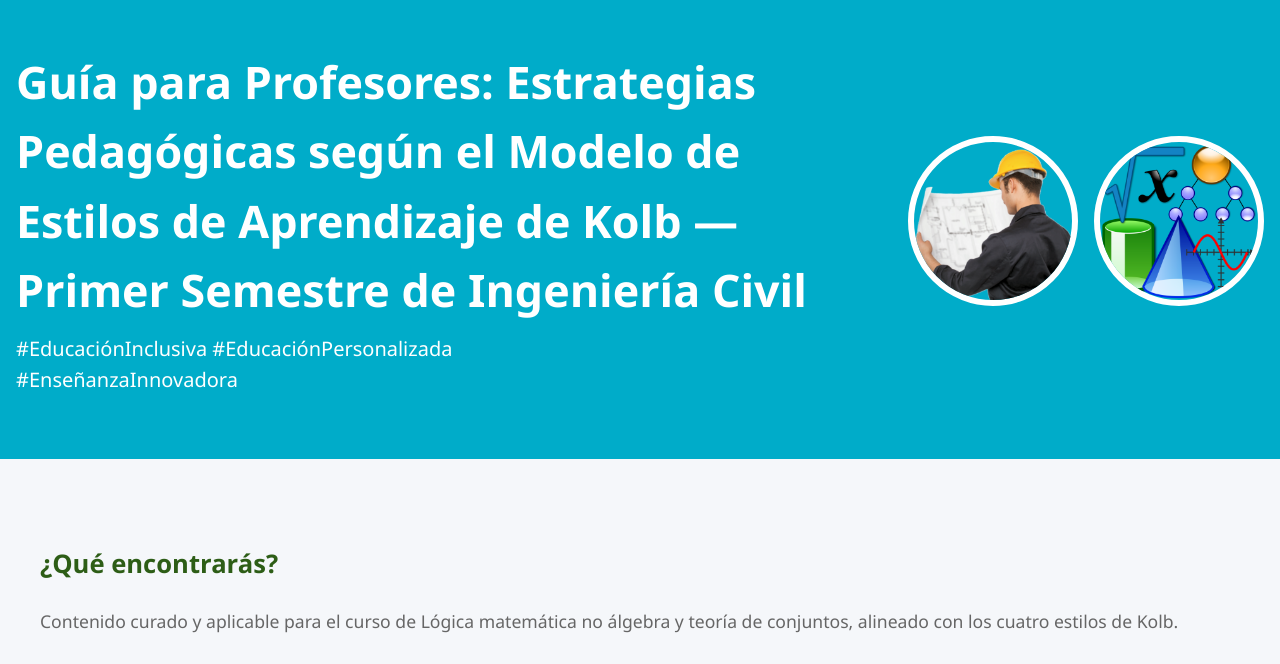
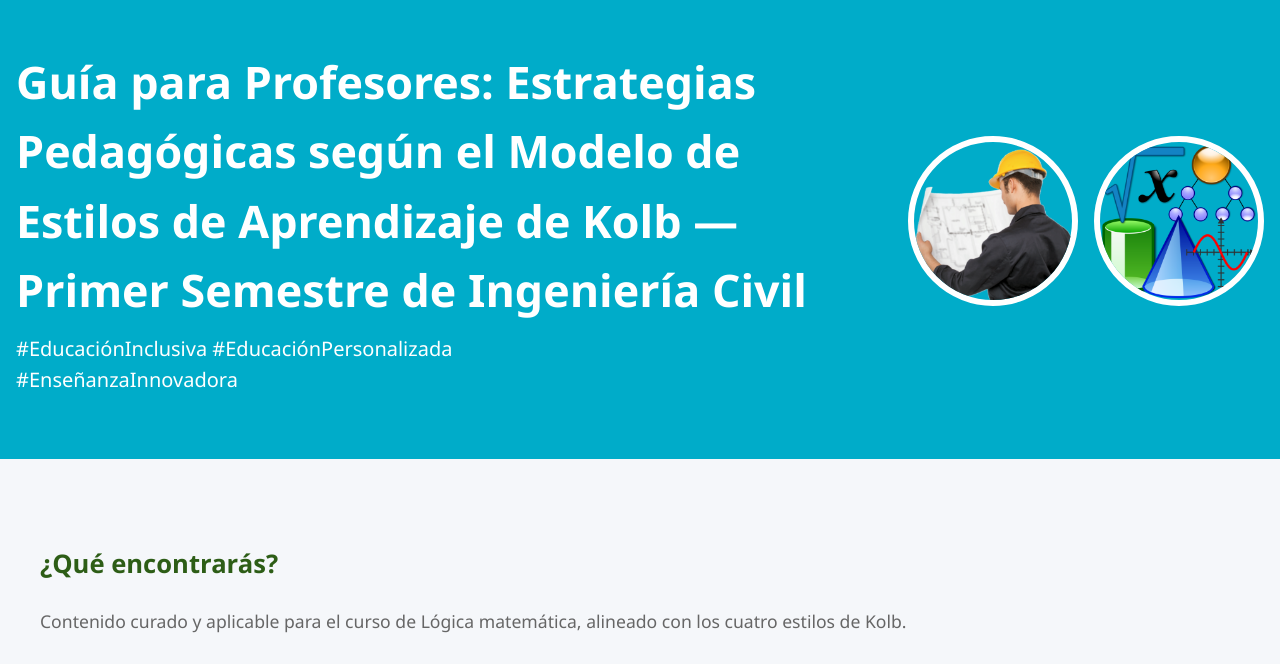
Before and after one commit to JJZapatap/kolb, a plain HTML site: page index.html in a window 1280 px wide. Shown: the part 82-746 px from the top of the page. Drawn offline with Linux system fonts and the light colour scheme.

Commit message:
Update index.html

```diff
--- a/index.html
+++ b/index.html
@@ -46,7 +46,7 @@
   <!-- ===== ¿Qué encontrarás? ===== -->
   <section class="section container">
     <h2>¿Qué encontrarás?</h2>
-    <p class="lead">Contenido curado y aplicable para el curso de  Lógica matemática no álgebra y teoría de conjuntos, alineado con los cuatro estilos de Kolb.</p>
+    <p class="lead">Contenido curado y aplicable para el curso de Lógica matemática, alineado con los cuatro estilos de Kolb.</p>
     <ul>
       <li>Estrategias didácticas diferenciadas (Divergente, Asimilador, Convergente y Acomodador).</li>
       <li>Aplicaciones a <strong>Polinomios</strong>, <strong>Expresiones algebraicas</strong>, <strong>Factorización</strong> y <strong>Teoría de conjuntos</strong>.</li>
```
